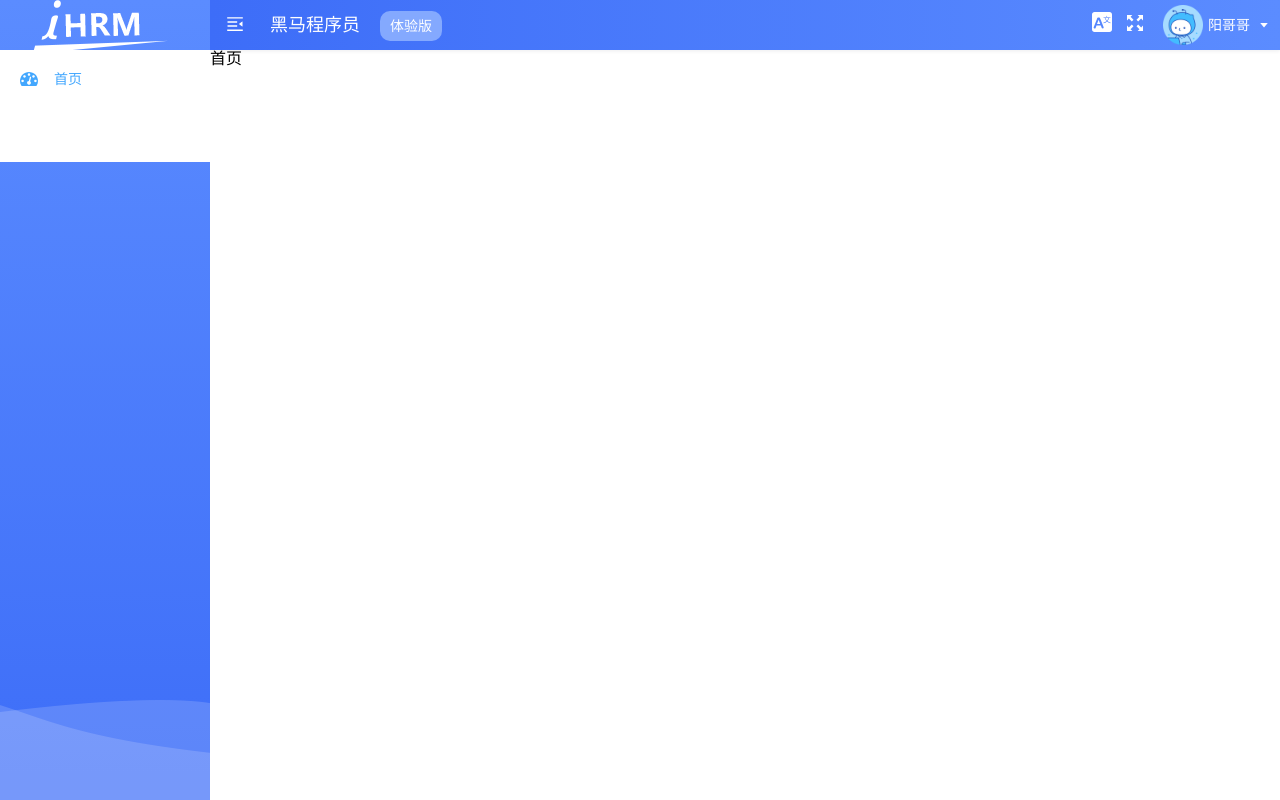
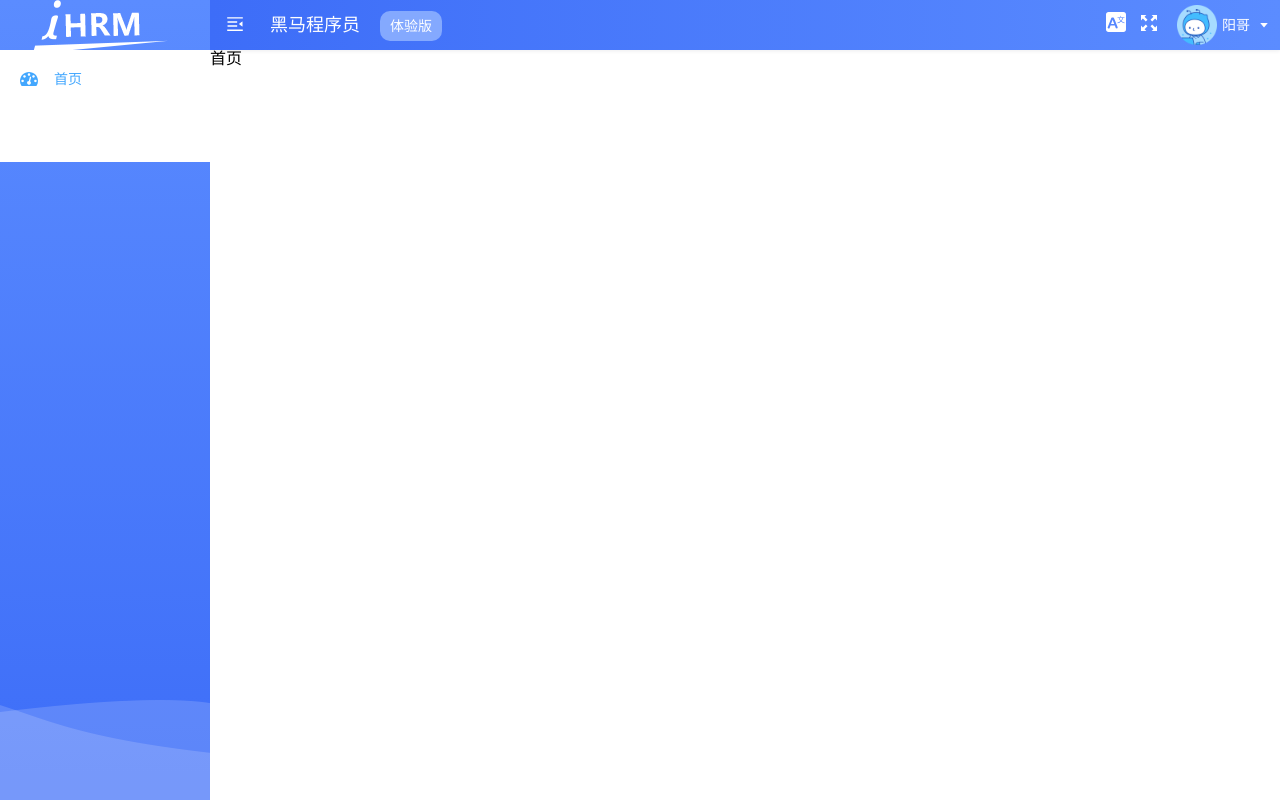
Before and after one commit to HouShuai0929/renzi, a Vue app: page /dashboard in a window 1280 px wide. Built offline with nearby package versions, Linux system fonts and the light colour scheme.

Commit message:
架构优化

```diff
--- a/src/layout/components/Navbar.vue
+++ b/src/layout/components/Navbar.vue
@@ -22,7 +22,7 @@
           <!-- 用户头像 -->
           <img src="@/assets/common/bigUserHeader.png" class="user-avatar">
           <!-- 用户名称 -->
-          <span class="name">阳哥哥</span>
+          <span class="name">阳哥</span>
           <i class="el-icon-caret-bottom" style="color:#fff" />
         </div>
         <!-- 下拉内容 -->
--- a/src/settings.js
+++ b/src/settings.js
@@ -1,9 +1,11 @@
 module.exports = {
+  // 设置浏览器页签栏的 title
   title: 'HR-人资项目',
   /**
    * @type {boolean} true | false
    * @description Whether fix the header
    */
+  // 设置 header 区域是否固定
   fixedHeader: false,
 
   /**
@@ -11,5 +13,6 @@ module.exports = {
    * @description Whether show the logo in sidebar
    * vuex存储的 响应式特性
    */
+  // 是否显示 logo
   sidebarLogo: true
 }
--- a/src/store/modules/settings.js
+++ b/src/store/modules/settings.js
@@ -1,9 +1,10 @@
+// 页面设置
 import defaultSettings from '@/settings'
 
 const { showSettings, fixedHeader, sidebarLogo } = defaultSettings
 
 const state = {
-  showSettings: showSettings,
+  // showSettings: showSettings,
   fixedHeader: fixedHeader,
   sidebarLogo: sidebarLogo
 }
--- a/vue.config.js
+++ b/vue.config.js
@@ -6,13 +6,17 @@ function resolve(dir) {
   return path.join(__dirname, dir)
 }
 
+// 设置浏览器标签栏的 title
 const name = defaultSettings.title || 'vue Admin Template' // page title
 
+// 设置本地服务端口
 const port = process.env.port || process.env.npm_config_port || 8081 // dev port
 
 module.exports = {
   publicPath: './',
+  // 输出文件目录
   outputDir: 'dist',
+  // 输出静态文件二级目录
   assetsDir: 'static',
   lintOnSave: process.env.NODE_ENV === 'development',
   productionSourceMap: false,
@@ -20,7 +24,9 @@ module.exports = {
   devServer: {
     port: port,
     open: true,
+    // overlay：当出现编译器错误或警告时，在浏览器中显示全屏覆盖
     overlay: {
+      // 如果要显示警告和错误
       warnings: false,
       errors: true
     }
```
